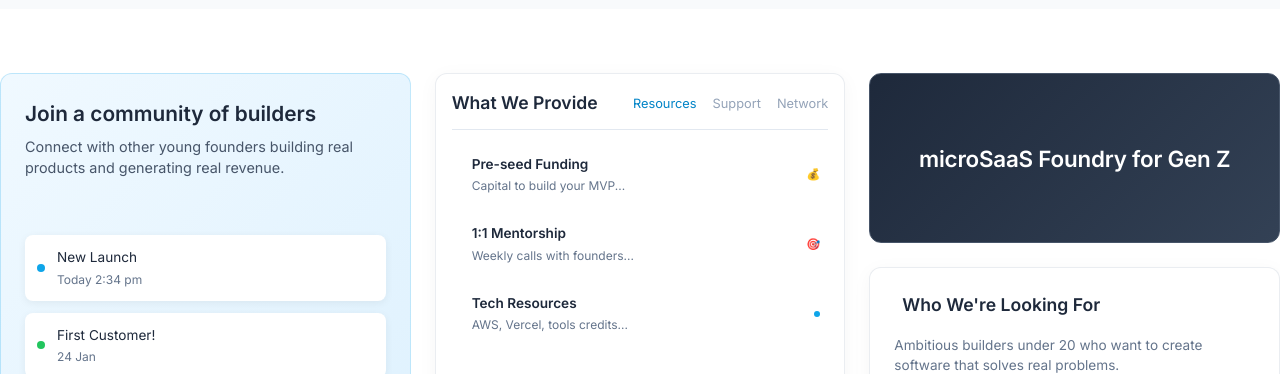
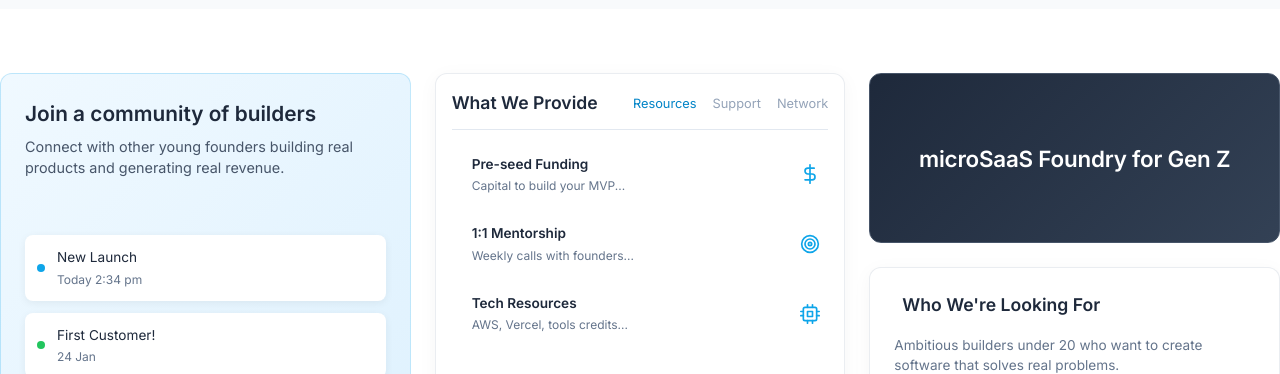
Before and after one commit to Flaryiest/dolos, a React (Vite) app in the folder web/: page / in a window 1280 px wide. Shown: the part 2342-2716 px from the top of the page. Built offline with nearby package versions, Linux system fonts and the light colour scheme.

Commit message:
index fixes

```diff
--- a/web/index.html
+++ b/web/index.html
@@ -4,35 +4,35 @@
     <meta charset="UTF-8" />
     <meta name="viewport" content="width=device-width, initial-scale=1.0" />
 
-    <title>Mythea</title>
-    <meta name="title" content="Mythea - AI Study Assistant | All-in-One Student Productivity Tool" />
-    <meta name="description" content="Transform your studies with Mythea's AI-powered tools. Create presentations, get research assistance, prep essays, and boost productivity. The ultimate study companion for students." />
-    <meta name="keywords" content="AI study tool, student productivity, AI slideshow creator, research assistant, essay writing, study app, academic help, presentation maker, student tools, AI homework help" />
-    <meta name="author" content="Mythea" />
+    <title>Foundry</title>
+    <meta name="title" content="Foundry - MicroSaaS Accelerator for Young Founders" />
+    <meta name="description" content="The microSaaS foundry for the next generation. We help ambitious founders under 20 build, launch, and scale profitable software products with mentorship, resources, and capital." />
+    <meta name="keywords" content="microSaaS, startup accelerator, young founders, teen entrepreneurs, software startups, founder program, startup incubator, SaaS builder, entrepreneurship, Gen Z founders" />
+    <meta name="author" content="Foundry" />
     <meta name="robots" content="index, follow" />
 
     <!-- Canonical URL -->
-    <link rel="canonical" href="https://mythea.io/" />
+    <link rel="canonical" href="https://foundry.io/" />
 
     <!-- Open Graph / Facebook -->
     <meta property="og:type" content="website" />
-    <meta property="og:url" content="https://mythea.io/" />
-    <meta property="og:title" content="Mythea - AI Study Assistant | All-in-One Student Productivity Tool" />
-    <meta property="og:description" content="Transform your studies with Mythea's AI-powered tools. Create presentations, get research assistance, prep essays, and boost productivity. The ultimate study companion for students." />
-    <meta property="og:site_name" content="Mythea" />
+    <meta property="og:url" content="https://foundry.io/" />
+    <meta property="og:title" content="Foundry - MicroSaaS Accelerator for Young Founders" />
+    <meta property="og:description" content="The microSaaS foundry for the next generation. We help ambitious founders under 20 build, launch, and scale profitable software products." />
+    <meta property="og:site_name" content="Foundry" />
 
     <!-- Twitter -->
     <meta property="twitter:card" content="summary" />
-    <meta property="twitter:url" content="https://mythea.io/" />
-    <meta property="twitter:title" content="Mythea - AI Study Assistant | All-in-One Student Productivity Tool" />
-    <meta property="twitter:description" content="Transform your studies with Mythea's AI-powered tools. Create presentations, get research assistance, prep essays, and boost productivity. The ultimate study companion for students." />
-    <meta property="twitter:creator" content="@mythea_app" />
+    <meta property="twitter:url" content="https://foundry.io/" />
+    <meta property="twitter:title" content="Foundry - MicroSaaS Accelerator for Young Founders" />
+    <meta property="twitter:description" content="The microSaaS foundry for the next generation. We help ambitious founders under 20 build, launch, and scale profitable software products." />
+    <meta property="twitter:creator" content="@foundry_hq" />
 
     <!-- Additional Meta Tags -->
-    <meta name="theme-color" content="#2196F3" />
-    <meta name="msapplication-TileColor" content="#2196F3" />
-    <meta name="application-name" content="Mythea" />
-    <meta name="apple-mobile-web-app-title" content="Mythea" />
+    <meta name="theme-color" content="#0284c7" />
+    <meta name="msapplication-TileColor" content="#0284c7" />
+    <meta name="application-name" content="Foundry" />
+    <meta name="apple-mobile-web-app-title" content="Foundry" />
     <meta name="apple-mobile-web-app-capable" content="yes" />
     <meta name="apple-mobile-web-app-status-bar-style" content="default" />
 
@@ -47,38 +47,25 @@
     <link rel="preconnect" href="https://fonts.gstatic.com" crossorigin>
     <link href="https://fonts.googleapis.com/css2?family=Inter+Tight:ital,wght@0,100..900;1,100..900&family=Inter:ital,opsz,wght@0,14..32,100..900;1,14..32,100..900&display=swap" rel="stylesheet">
 
-    <!-- Cloudflare Turnstile -->
-    <script src="https://challenges.cloudflare.com/turnstile/v0/api.js" async defer></script>
-
-    <!-- Google Identity Services -->
-    <script src="https://accounts.google.com/gsi/client" async defer></script>
-
     <!-- Structured Data for SEO -->
     <script type="application/ld+json">
     {
       "@context": "https://schema.org",
-      "@type": "WebApplication",
-      "name": "Mythea",
-      "alternateName": "Mythea AI Study Assistant",
-      "description": "AI-powered all-in-one study tool for students featuring slideshow creation, research assistance, essay preparation, and productivity tools.",
-      "url": "https://mythea.io",
-      "applicationCategory": "EducationalApplication",
-      "operatingSystem": "Web Browser",
-      "offers": {
-        "@type": "Offer",
-        "price": "0",
-        "priceCurrency": "USD"
-      },
-      "creator": {
-        "@type": "Organization",
-        "name": "Mythea"
-      },
-      "features": [
-        "AI Slideshow Creation",
-        "Research Assistant",
-        "Essay Writing Help",
-        "Study Planning",
-        "Academic Productivity Tools"
+      "@type": "Organization",
+      "name": "Foundry",
+      "alternateName": "Foundry MicroSaaS Accelerator",
+      "description": "A microSaaS accelerator helping ambitious founders under 20 build, launch, and scale profitable software products with mentorship, resources, and capital.",
+      "url": "https://foundry.io",
+      "foundingDate": "2025",
+      "areaServed": "Worldwide",
+      "serviceType": "Startup Accelerator",
+      "slogan": "The microSaaS foundry for the next generation",
+      "knowsAbout": [
+        "MicroSaaS Development",
+        "Startup Mentorship",
+        "Young Entrepreneur Support",
+        "Software Product Development",
+        "Founder Resources"
       ]
     }
     </script>
--- a/web/src/pages/index/index.css
+++ b/web/src/pages/index/index.css
@@ -1103,6 +1103,13 @@
     color: #94a3b8;
 }
 
+.message-icon {
+    color: #0ea5e9;
+    display: flex;
+    align-items: center;
+    justify-content: center;
+}
+
 .inbox-card {
     background: #f8fafc;
     border: 1px solid rgba(148, 163, 184, 0.2);
--- a/web/src/pages/index/index.tsx
+++ b/web/src/pages/index/index.tsx
@@ -141,7 +141,12 @@ export default function IndexPage() {
                                         <div className="message-name">Pre-seed Funding</div>
                                         <div className="message-preview">Capital to build your MVP...</div>
                                     </div>
-                                    <div className="message-time">💰</div>
+                                    <div className="message-icon">
+                                        <svg width="20" height="20" viewBox="0 0 24 24" fill="none" stroke="currentColor" strokeWidth="2" strokeLinecap="round" strokeLinejoin="round">
+                                            <line x1="12" y1="1" x2="12" y2="23"></line>
+                                            <path d="M17 5H9.5a3.5 3.5 0 0 0 0 7h5a3.5 3.5 0 0 1 0 7H6"></path>
+                                        </svg>
+                                    </div>
                                 </div>
                                 <div className="message-item">
                                     <div className="message-avatar"></div>
@@ -149,7 +154,13 @@ export default function IndexPage() {
                                         <div className="message-name">1:1 Mentorship</div>
                                         <div className="message-preview">Weekly calls with founders...</div>
                                     </div>
-                                    <div className="message-time">🎯</div>
+                                    <div className="message-icon">
+                                        <svg width="20" height="20" viewBox="0 0 24 24" fill="none" stroke="currentColor" strokeWidth="2" strokeLinecap="round" strokeLinejoin="round">
+                                            <circle cx="12" cy="12" r="10"></circle>
+                                            <circle cx="12" cy="12" r="6"></circle>
+                                            <circle cx="12" cy="12" r="2"></circle>
+                                        </svg>
+                                    </div>
                                 </div>
                                  <div className="message-item">
                                     <div className="message-avatar"></div>
@@ -157,7 +168,20 @@ export default function IndexPage() {
                                         <div className="message-name">Tech Resources</div>
                                         <div className="message-preview">AWS, Vercel, tools credits...</div>
                                     </div>
-                                    <div className="message-dot"></div>
+                                    <div className="message-icon">
+                                        <svg width="20" height="20" viewBox="0 0 24 24" fill="none" stroke="currentColor" strokeWidth="2" strokeLinecap="round" strokeLinejoin="round">
+                                            <rect x="4" y="4" width="16" height="16" rx="2" ry="2"></rect>
+                                            <rect x="9" y="9" width="6" height="6"></rect>
+                                            <line x1="9" y1="1" x2="9" y2="4"></line>
+                                            <line x1="15" y1="1" x2="15" y2="4"></line>
+                                            <line x1="9" y1="20" x2="9" y2="23"></line>
+                                            <line x1="15" y1="20" x2="15" y2="23"></line>
+                                            <line x1="20" y1="9" x2="23" y2="9"></line>
+                                            <line x1="20" y1="14" x2="23" y2="14"></line>
+                                            <line x1="1" y1="9" x2="4" y2="9"></line>
+                                            <line x1="1" y1="14" x2="4" y2="14"></line>
+                                        </svg>
+                                    </div>
                                 </div>
                             </div>
                         </div>
```
